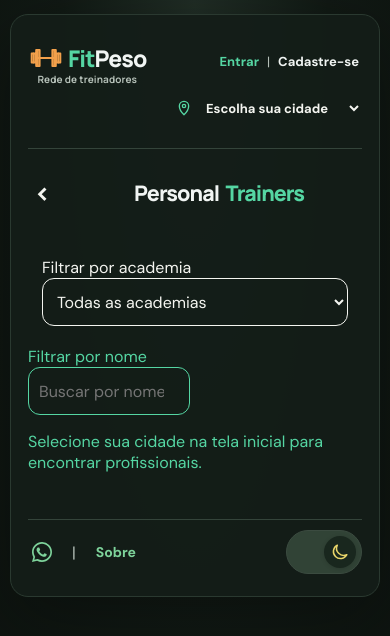
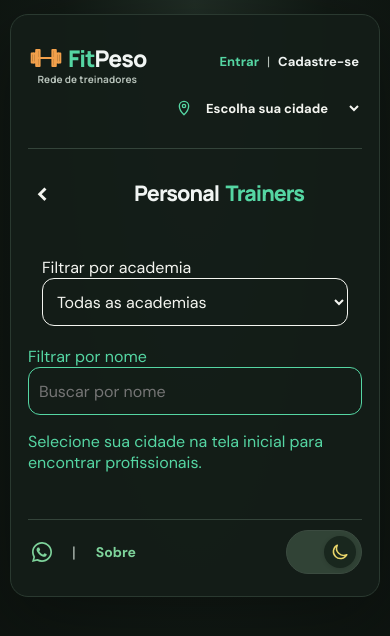
Before and after one commit to albertoapr/calculadoraimc, a Vue app: page /profissionais in a window 390 px wide. Shown: the top 636 px of the page. Built offline with nearby package versions, Linux system fonts and the light colour scheme.

Commit message:
style(profissionais): empilha filtros em telas pequenas

```diff
--- a/src/views/profissionais/ProfissionaisDirectoryView.vue
+++ b/src/views/profissionais/ProfissionaisDirectoryView.vue
@@ -189,9 +189,9 @@ const emit = defineEmits<{
 .home-list-message {
   margin: 0;
 }
-@media (max-width: 700px) {
+@media (max-width: 520px) {
   .home-trainer-controls {
-    grid-template-columns: 1fr 1fr;
+    grid-template-columns: minmax(0, 1fr);
   }
   .home-trainer-controls .home-proposal-button {
     grid-column: 1 / -1;
```
